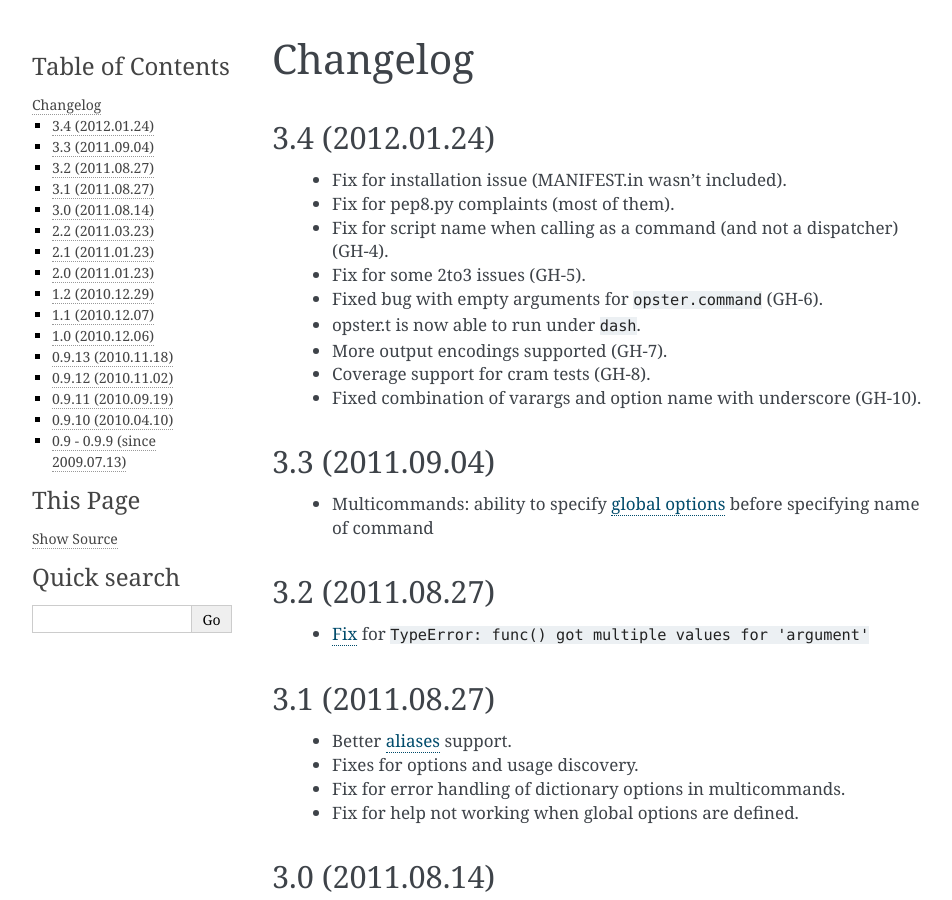
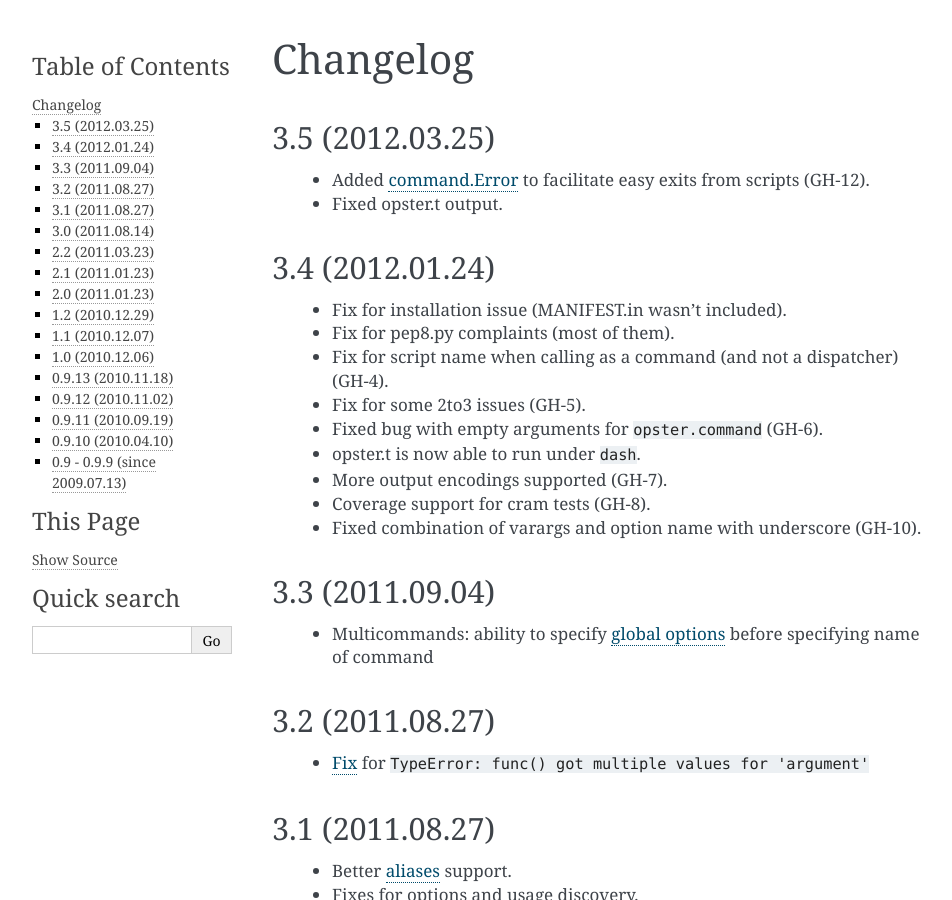
Before and after one commit to piranha/opster, a Sphinx documentation site: the page built from docs/changelog.rst, in a window 1280 px wide and 900 px high. Shown: the whole window, without its empty margins (148-1100 px from the left). Built offline with Sphinx 7.4.7, drawn with Linux system fonts in a browser that asks for light colours; the version number could not be read and is left out.

Commit message:
version 3.5

```diff
--- a/docs/changelog.rst
+++ b/docs/changelog.rst
@@ -1,5 +1,13 @@
 Changelog
 ---------
+
+3.5 (2012.03.25)
+~~~~~~~~~~~~~~~~
+
+ - Added `command.Error`_ to facilitate easy exits from scripts (GH-12).
+ - Fixed opster.t output.
+
+.. _command.Error: http://opster.readthedocs.org/en/latest/overview.html#error-messages
 
 3.4 (2012.01.24)
 ~~~~~~~~~~~~~~~~
--- a/opster.py
+++ b/opster.py
@@ -8,7 +8,7 @@ from functools import wraps
 
 
 __all__ = ['Dispatcher', 'command', 'dispatch']
-__version__ = '3.4'
+__version__ = '3.5'
 __author__ = 'Alexander Solovyov'
 __email__ = 'alexander@solovyov.net'
 
```
